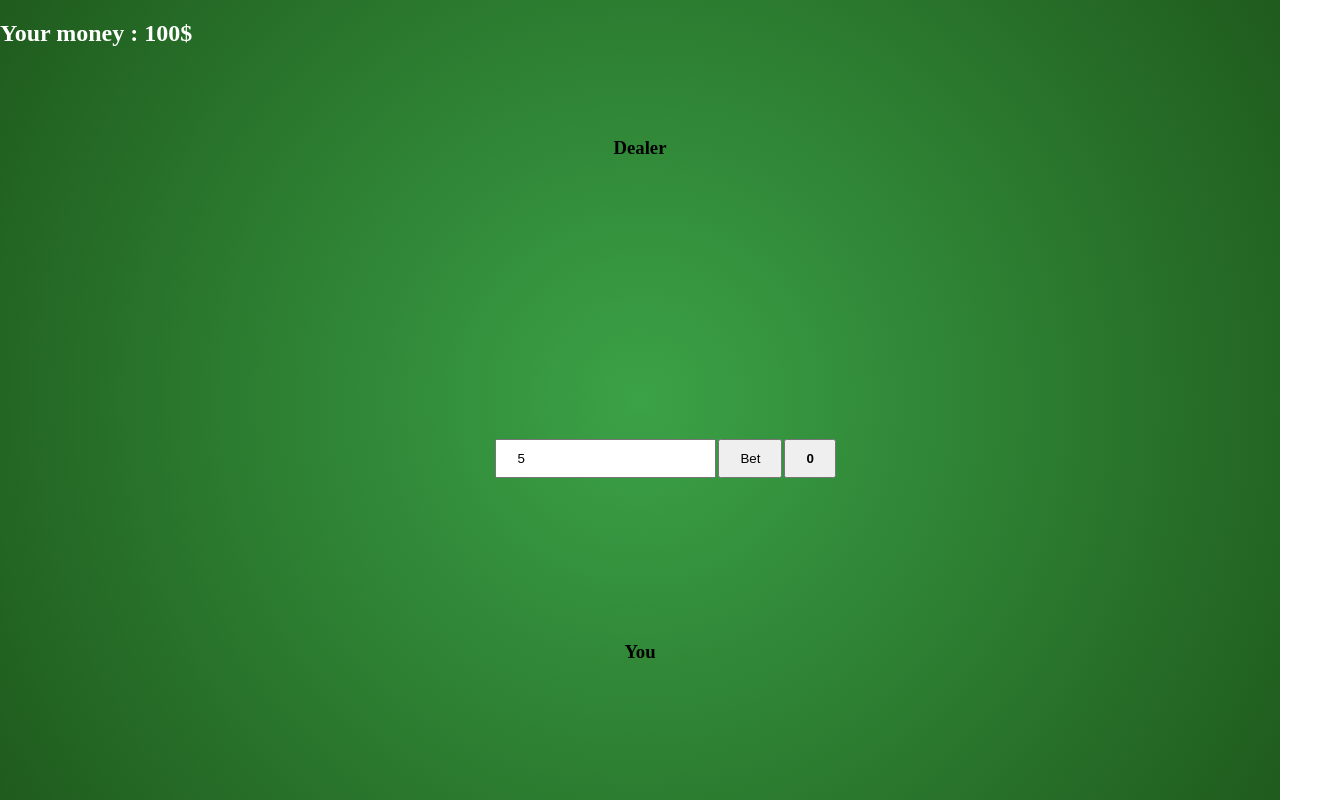
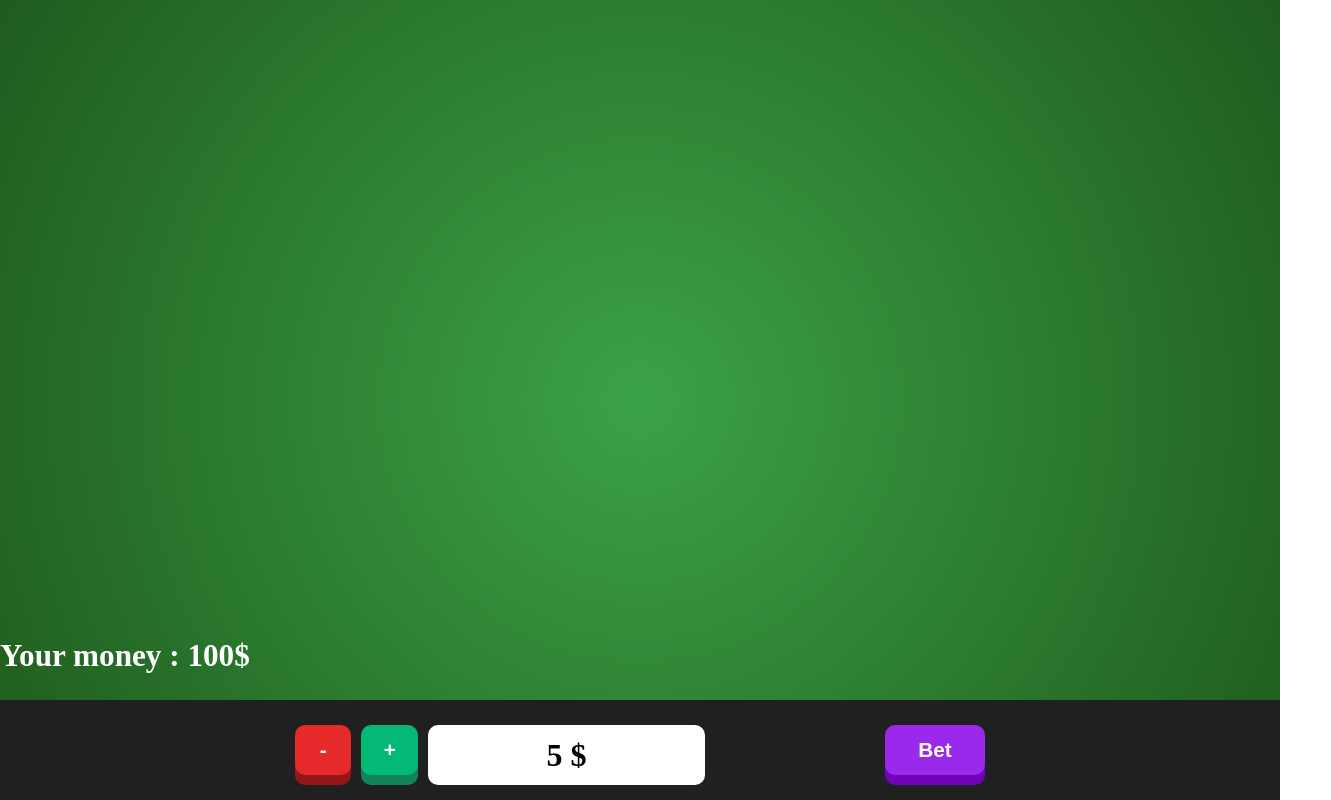
Before and after one commit to G0R0V/blackjack, a Vue app: page / in a window 1280 px wide. Shown: the whole page, 1331 px wide, since content can reach past the window. Built offline with nearby package versions, Linux system fonts and the light colour scheme.

Commit message:
new style buttons

```diff
--- a/src/assets/styles/main.css
+++ b/src/assets/styles/main.css
@@ -1,3 +1,5 @@
+@import "variables.css";
+
 html, body, #app {
     height: 100%;
     margin: 0 auto;
@@ -12,6 +14,7 @@ html, body, #app {
     position: relative;
     background: rgb(59, 162, 71);
     background: radial-gradient(circle, rgba(59, 162, 71, 1) 0%, rgba(31, 91, 29, 1) 100%);
+    z-index: 1;
 }
 
 .container-buttons {
@@ -21,14 +24,6 @@ html, body, #app {
     align-items: center;
     justify-content: center;
     padding: 2%;
-}
-
-.btn, .input-text {
-    padding: 10px 20px;
-    margin: 1px;
-}
-
-.btn-stay {
 }
 
 .boardcard {
@@ -53,3 +48,113 @@ html, body, #app {
 .text-equal {
     color: blue;
 }
+
+
+.board {
+    display: flex;
+    flex-direction: column;
+    flex-grow: 1;
+    position: relative;
+}
+
+.container {
+    max-width: 700px;
+    margin: auto;
+    padding-left: 10px;
+    padding-right: 10px;
+}
+
+.container-flex {
+    display: flex;
+    justify-content: center;
+    align-items: center;
+    height: 100%;
+}
+
+.between {
+    justify-content: space-between !important;
+}
+
+/*   FOOTER   */
+
+.footer {
+    height: 100px;
+    width: 100%;
+    background-color: rgb(32, 32, 32);
+    z-index: 1;
+}
+
+.payment-display {
+    background-color: white;
+    margin: 5px;
+    font-size: 2rem;
+    height: 60px;
+    border-radius: 10px;
+    width: 80%;
+    font-weight: 600;
+    margin-top: 10px !important;
+    margin-bottom: 0;
+}
+
+
+/*    BUTTONS    */
+
+.btn {
+    border: unset;
+    position: relative;
+    padding: 10px 20px;
+    margin: 5px;
+    cursor: pointer;
+    background-color: var(--color-action);
+    font-weight: 600;
+    font-size: 1.3rem;
+    min-width: 100px;
+    border-radius: 10px;
+    color: white;
+    height: 50px;
+}
+
+.btn::after {
+    content: "";
+    border-radius: 10px;
+    background-color: var(--color-action-sub);
+    height: 100%;
+    width: 100%;
+    display: inline-block;
+    position: absolute;
+    bottom: -10px;
+    left: 0;
+    z-index: -1;
+    cursor: pointer;
+}
+
+
+.btn-bet {
+    background-color: #9a29eb;
+}
+.btn-bet::after {
+    background-color: #6e03b9;
+}
+.btn-danger {
+    background-color: var(--color-danger);
+}
+.btn-danger::after {
+    background-color: var(--color-danger-sub);
+}
+.btn-success {
+    background-color: var(--color-success);
+}
+.btn-success::after {
+    background-color: var(--color-success-sub);
+}
+.btn-warning {
+    background-color: var(--color-warning);
+}
+.btn-warning::after {
+    background-color: var(--color-warning-sub);
+}
+
+.btn-sm {
+    width: 60px;
+    min-width: unset !important;
+}
--- /dev/null
+++ b/src/assets/styles/variables.css
@@ -0,0 +1,10 @@
+:root {
+    --color-success: #03b975;
+    --color-success-sub: #108459;
+    --color-danger: #e62929;
+    --color-danger-sub: #951818;
+    --color-action: #3f42d2;
+    --color-action-sub: #2b2d9b;
+    --color-warning: #c29e15;
+    --color-warning-sub: #806500;
+}
--- /dev/null
+++ b/src/views/footer.js
@@ -0,0 +1,89 @@
+
+
+export default {
+    name: 'Footer',
+
+    props: {
+        userWin: {
+            type: Boolean
+        },
+        userScore: {},
+
+        roundStarted: {
+            type: Boolean
+        },
+
+        roundFinished: {
+            type: Boolean
+        },
+
+        doubleAllowed: {
+            type: Boolean
+        },
+
+        userStand: {
+
+        },
+
+        userCards: {
+            default: []
+        },
+        money: {}
+    },
+
+    data() {
+        return {
+            payment: 5
+        }
+    },
+
+    watch: {
+        roundFinished: {
+            handler() {
+                if (this.roundFinished && this.payment > this.money) {
+                    this.payment = this.money;
+                }
+            }
+        }
+    },
+
+    methods: {
+        bet() {
+            this.$emit("bet", { payment: this.payment })
+        },
+
+        hit() {
+            this.$emit("hit")
+        },
+
+        double() {
+            this.$emit("double")
+        },
+
+        slipt() {
+            this.$emit("split")
+        },
+
+        stand() {
+            this.$emit("stand")
+        },
+
+        startGame() {
+            this.$emit("startGame")
+        },
+
+        plus() {
+            if (this.payment + 5 <= this.money) {
+                this.payment += 5;
+            }
+        },
+
+        minus() {
+            if (this.payment - 5 > 0) {
+                this.payment -= 5;
+            }
+        }
+
+
+    }
+}
--- /dev/null
+++ b/src/views/footer.vue
@@ -0,0 +1,47 @@
+<template>
+  <div class="footer">
+    <div
+      class="container container-flex between"
+      v-if="!roundStarted || roundFinished"
+    >
+      <div class="container-flex between" style="flex-basis: 60%">
+        <button class="btn btn-danger btn-sm" @click="minus()" :disabled="payment == 5">-</button>
+        <button class="btn btn-success btn-sm" @click="plus()">+</button>
+        <span class="payment-display container-flex">{{ payment }} $</span>
+      </div>
+      <button class="btn btn-bet" @click="bet()">Bet</button>
+    </div>
+
+    <div class="container container-flex" v-else>
+      <button class="btn btn-danger" @click="startGame()">
+        <span>&#8635;</span>
+      </button>
+      <button
+        class="btn"
+        style="margin-left: 5%"
+        @click="double()"
+        v-if="!userStand && userCards.length >= 2 && doubleAllowed"
+      >
+        Double
+      </button>
+      <button
+        class="btn"
+        @click="hit()"
+        v-if="!userStand && userCards.length >= 2"
+      >
+        Hit
+      </button>
+      <button
+        class="btn btn-warning"
+        @click="stand()"
+        v-if="!userStand && userCards.length >= 2"
+        style="margin-left: 5%"
+      >
+        Stand
+      </button>
+    </div>
+  </div>
+</template>
+
+<script src="./footer.js">
+</script>
--- a/src/views/index.js
+++ b/src/views/index.js
@@ -1,4 +1,5 @@
 import Card from '@/components/card.vue'
+import Footer from '@/views/footer.vue'
 
 import CardModel from '@/models/card.model.js';
 
@@ -6,7 +7,8 @@ export default {
     name: 'Index',
 
     components: {
-        Card
+        Card,
+        Footer
     },
 
     data() {
@@ -136,7 +138,8 @@ export default {
             // this.bet()
         },
 
-        bet() {
+        bet(payload) {
+            this.payment = payload.payment;
             this.money -= this.payment;
             this.startGame();
             this.startRound();
@@ -229,6 +232,10 @@ export default {
             }
 
             this.dealerStand = true;
+        },
+
+        split() {
+            //Todo
         }
     },
 
--- a/src/views/index.vue
+++ b/src/views/index.vue
@@ -1,18 +1,22 @@
 <template>
   <div id="boardgame">
-    <div style="color: white; position: absolute; top: 0; left: 0">
+    <div class="board">
+      <div
+        style="
+          color: white;
+          position: absolute;
+          bottom: 0%;
+          left: 0;
+          font-size: 1.3rem;
+        "
+      >
         <h2>
           <b>Your money : {{ money }}$</b>
-        <div v-if="roundStarted && !roundFinished">
-          <b>Your payment : {{ payment }}$</b>
-        </div>
+        </h2>
+        <h2>
+          <b  v-if="roundStarted">Payment : {{ payment }}$</b>
         </h2>
       </div>
-
-    <div style="margin: auto">
-      <h3><b>Dealer</b></h3>
-    </div>
-
       <div v-if="roundStarted" class="boardcard">
         <!-- Dealer's cards -->
         <div class="board-croupier">
@@ -40,63 +44,30 @@
             ></Card>
             <b v-if="isUserBlackjack" style="color: red">Blackjack !</b>
           </div>
-      </div>
-    </div>
-
-    <div class="container-buttons" v-if="!roundStarted || roundFinished">
-      <input class="input-text" type="number" v-model="payment" step="5" />
-      <button class="btn btn-bet" @click="bet()">Bet</button>
-      <button
-        class="btn"
-        :class="{
-          'text-lose': userWin == false,
-          'text-win': userWin == true,
-          'text-equal': userWin === null,
-        }"
-      >
+          <div class="container-buttons">
+            <button class="btn">
               <b>{{ userScore }}</b>
             </button>
           </div>
-
-    <div class="container-buttons" v-else>
-      <button class="btn" @click="startGame()">
-        <span>&#8635;</span>
-      </button>
-      <button
-        class="btn btn-draw"
-        @click="hitUserCard()"
-        v-if="!userStand && userCards.length >= 2"
-      >
-        Draw
-      </button>
-      <button
-        class="btn btn-draw"
-        @click="double()"
-        v-if="!userStand && userCards.length >= 2 && doubleAllowed"
-      >
-        Double
-      </button>
-      <button
-        class="btn btn-stay"
-        @click="stand()"
-        v-if="!userStand && userCards.length >= 2"
-      >
-        Stay
-      </button>
-      <button
-        class="btn"
-        :class="{
-          'text-lose': userWin == false,
-          'text-win': userWin == true,
-          'text-equal': userWin === null,
-        }"
-      >
-        <b>{{ userScore }}</b>
-      </button>
         </div>
-    <div style="margin: auto">
-      <h3><b>You</b></h3>
       </div>
+    </div>
+    <Footer
+      :userWin="userWin"
+      :userScore="userScore"
+      :roundStarted="roundStarted"
+      :roundFinished="roundFinished"
+      :doubleAllowed="doubleAllowed"
+      :userStand="userStand"
+      :userCards="userCards"
+      :money="money"
+      @bet="bet"
+      @hit="hitUserCard"
+      @double="double"
+      @split="split"
+      @stand="stand"
+      @startGame="startGame"
+    />
   </div>
 </template>
 
```
Lines whose indentation alone changed are shown as unchanged.
